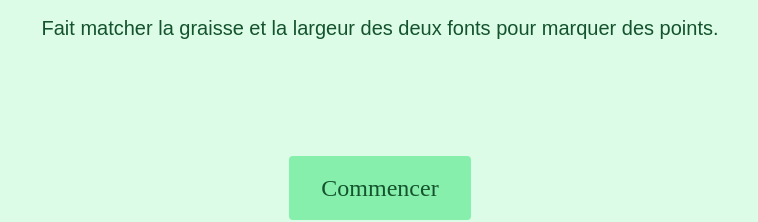
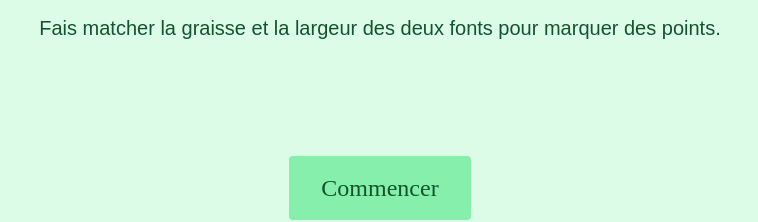
Before and after one commit to BleexL/gobelins-javascript, a plain HTML site: page javascript/right-font/index.html in a window 1280 px wide. Shown: the part 460-682 px from the top of the page, 260-1018 px from the left. Drawn offline with Linux system fonts and the light colour scheme.

Commit message:
favicon change with themeGenerator()

```diff
--- a/javascript/right-font/index.html
+++ b/javascript/right-font/index.html
@@ -14,7 +14,7 @@
                 <p class="font-mouse" id="demoHamburger">Font Match</p>
                 <p class="font-model" id="demoModel">Font Match</p>
             </div>
-            <p class="game-description">Fait matcher la graisse et la largeur des deux fonts pour marquer des points.</p>
+            <p class="game-description">Fais matcher la graisse et la largeur des deux fonts pour marquer des points.</p>
             <button class="cta cta-primary start-button" id="start">Commencer</button>
 
         </div>
--- a/javascript/right-font/js/game.js
+++ b/javascript/right-font/js/game.js
@@ -44,6 +44,9 @@ document.addEventListener("DOMContentLoaded", (event) => {
     const scoreContainer = document.getElementsByClassName("score-container")[0];
     const scoringIndicator = document.getElementById("scoring-indicator");
 
+    const faviconTarget = document.getElementById("favicon");
+    let faviconSelection = 0;
+
     let fontTarget = demoHamburger;
     let modelTarget = demoModel;
 
@@ -75,30 +78,35 @@ document.addEventListener("DOMContentLoaded", (event) => {
     const colorTheme = [
     {
         name: "blue",
+        faviconLink: "assets/favicon-blue.png",
         darkerColor: "#0C4A6E",
         primaryColor: "#7DD3FC",
         lighterColor: "#E0F2FE",
     },
     {
         name: "purple",
+        faviconLink: "assets/favicon-purple.png",
         darkerColor: "#581C87",
         primaryColor: "#C084FC",
         lighterColor: "#F3E8FF",
     },
     {
         name: "green",
+        faviconLink: "assets/favicon-green.png",
         darkerColor: "#14532D",
         primaryColor: "#86EFAC",
         lighterColor: "#DCFCE7",
     },
     {
         name: "orange",
+        faviconLink: "assets/favicon-orange.png",
         darkerColor: "#7C2D12",
         primaryColor: "#FDBA74",
         lighterColor: "#FFEDD5",
     },
     {
         name: "yellow",
+        faviconLink: "assets/favicon-tutu.png",
         darkerColor: "#713F12",
         primaryColor: "#FDE047",
         lighterColor: "#FEF9C3",
@@ -186,8 +194,40 @@ document.addEventListener("DOMContentLoaded", (event) => {
 
         scoringIndicator.style.color = colorTheme[newRandomIndexTheme].darkerColor;
 
+        faviconTarget.href = colorTheme[newRandomIndexTheme].faviconLink;
+
+
         previousIndexTheme=newRandomIndexTheme;
     }
+
+    /*function changeFavicon (){
+        switch (faviconSelection){
+            // Theme blue
+            case colorTheme[0]:
+                faviconTarget.href="assets/favicon-blue.png";
+                break;
+            // Theme purple
+            case colorTheme[1]:
+                faviconTarget.href="assets/favicon-purple.png";
+                break;
+            // Theme green
+            case colorTheme[2]:
+                faviconTarget.href="assets/favicon-green.png";
+                break;
+
+            // Theme orange
+            case colorTheme[3]:
+                faviconTarget.href="assets/favicon-orange.png";
+                break;
+
+            // Theme yellow
+            case colorTheme[4]:
+                faviconTarget.href="assets/favicon-yellow.png";
+                break;
+        }
+    }*/
+
+
 
     // Fonction de gestion des "pages"
     function pageGenerator (){
```
Also changed, not shown: javascript/right-font/assets/favicon-tutu.png (added).
